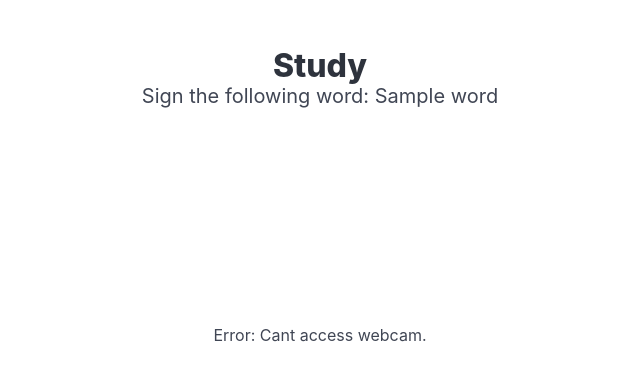
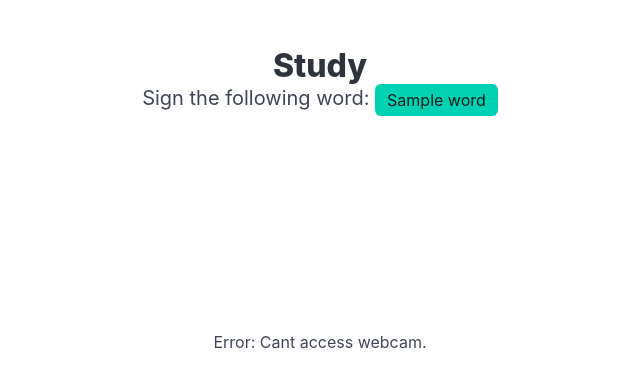
Before and after one commit to koenigscode/asl-project, a Django app: template server/app/templates/app/study.html in a window 1280 px wide. Shown: the part 52-440 px from the top of the page, without its empty margins (320-960 px from the left). Run offline with Django 5.2, Linux system fonts and the light colour scheme; the template is opened without the code that fills it: most values are stand-ins (such as "Sample title", 1, 10 or a date in 2020).

Commit message:
#10 Add styling to asked word on "Study"

```diff
--- a/server/app/templates/app/study.html
+++ b/server/app/templates/app/study.html
@@ -5,7 +5,7 @@
 <section class="section">
     <div class="container">
         <h1 class="title has-text-centered">Study</h1>
-        <h2 class="subtitle has-text-centered">Sign the following word: {{ word }}</h2>
+        <h2 class="subtitle has-text-centered">Sign the following word: <span class="tag is-medium is-primary">{{ word }}</span></h2>
 
         <div class="is-flex is-flex-direction-column is-align-items-center">
             <video id="preview" autoplay muted style="max-width: 100%; transform: scaleX(-1);"></video>
```
